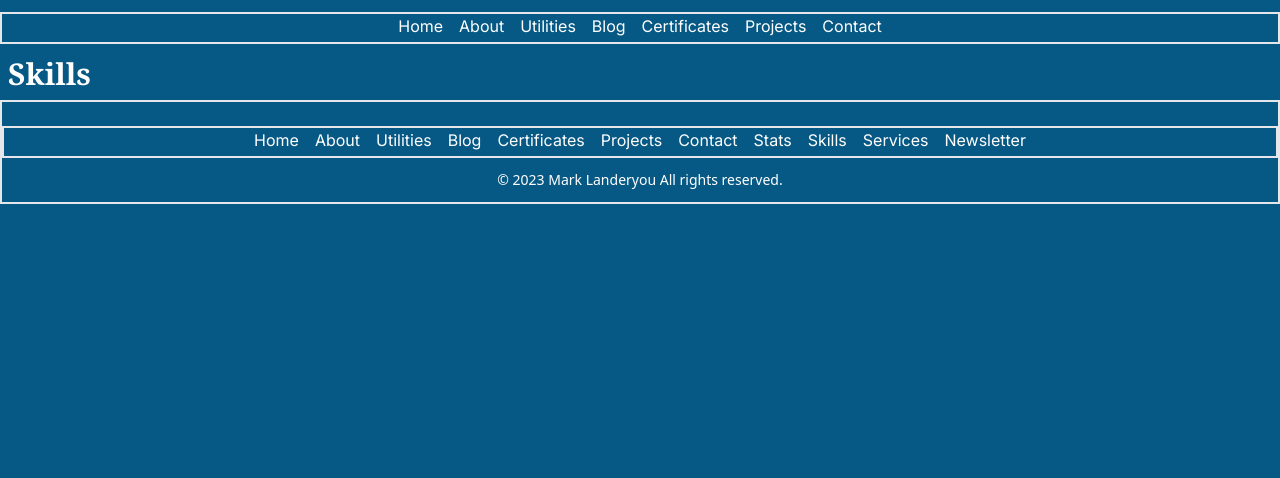
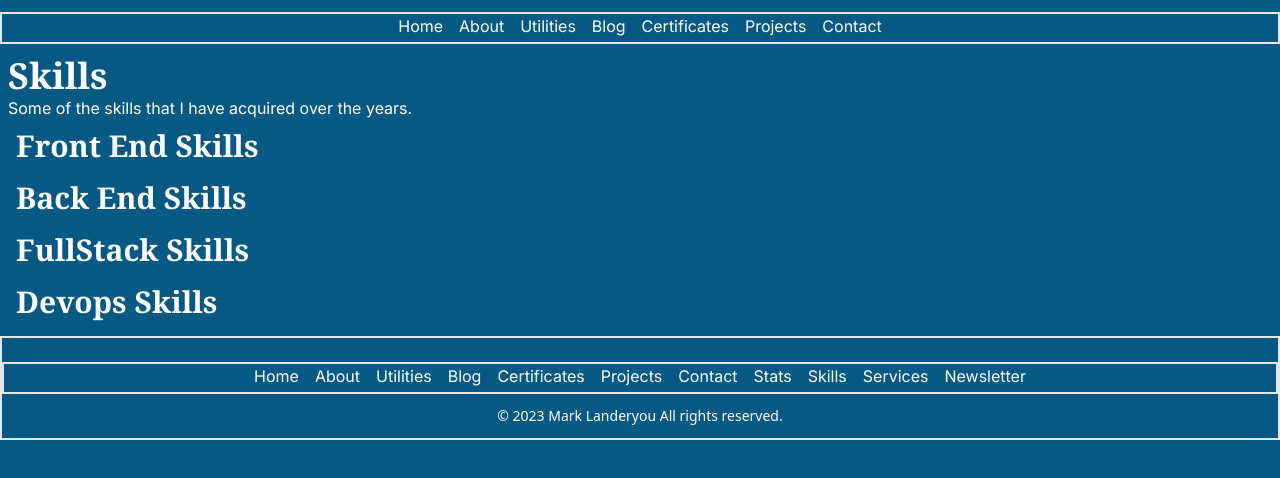
Before and after one commit to samurai71/portfolio, a Next.js app: page /skills in a window 1280 px wide. Shown: the top 478 px of the page. Built offline with nearby package versions, Linux system fonts and the light colour scheme.

Commit message:
refactor: laid out the starting point for the skills page and compounts

```diff
--- a/src/app/globals.css
+++ b/src/app/globals.css
@@ -6,6 +6,10 @@ body {
   @apply text-slate-500 dark:bg-sky-800 dark:text-white;
 }
 
+h1 {
+  @apply font-bold font-serif text-4xl;
+}
+
 h2 {
   @apply font-bold font-serif text-3xl;
 }
--- a/src/app/skills/page.jsx
+++ b/src/app/skills/page.jsx
@@ -1,10 +1,21 @@
+import Frontendskills from "@/components/Skills/Frontendskills";
+import Backendskills from "@/components/Skills/Backendskills";
+import Fullstackskills from "@/components/SKills/Fullstackskills";
+import Devopsskills from "@/components/Skills/Devopsskills";
+
 export const metadata = {
   title: "Skills",
+  description: "Skills that I have have learned and acquired over the years.",
 };
 const Skills = () => {
   return (
     <section className="container mx-auto px-2">
-      <h2>Skills</h2>
+      <h1>Skills</h1>
+      <p>Some of the skills that I have acquired over the years.</p>
+      <Frontendskills />
+      <Backendskills />
+      <Fullstackskills />
+      <Devopsskills />
     </section>
   );
 };
--- /dev/null
+++ b/src/components/Skills/Backendskills.jsx
@@ -0,0 +1,11 @@
+import React from "react";
+
+const Backendskills = () => {
+  return (
+    <section className="container mx-auto px-2 rounded pt-2 pb-2">
+      <h2>Back End Skills</h2>
+    </section>
+  );
+};
+
+export default Backendskills;
--- /dev/null
+++ b/src/components/Skills/Devopsskills.jsx
@@ -0,0 +1,11 @@
+import React from "react";
+
+const Devopsskills = () => {
+  return (
+    <section className="container mx-auto px-2 rounded pt-2 pb-2">
+      <h2>Devops Skills</h2>
+    </section>
+  );
+};
+
+export default Devopsskills;
--- /dev/null
+++ b/src/components/Skills/Frontendskills.jsx
@@ -0,0 +1,9 @@
+const Frontendskills = () => {
+  return (
+    <section className="container mx-auto px-2 rounded pt-2 pb-2">
+      <h2>Front End Skills</h2>
+    </section>
+  );
+};
+
+export default Frontendskills;
--- /dev/null
+++ b/src/components/Skills/Fullstackskills.jsx
@@ -0,0 +1,11 @@
+import React from "react";
+
+const Fullstackskills = () => {
+  return (
+    <section className="container mx-auto px-2 rounded pt-2 pb-2">
+      <h2>FullStack Skills</h2>
+    </section>
+  );
+};
+
+export default Fullstackskills;
```
